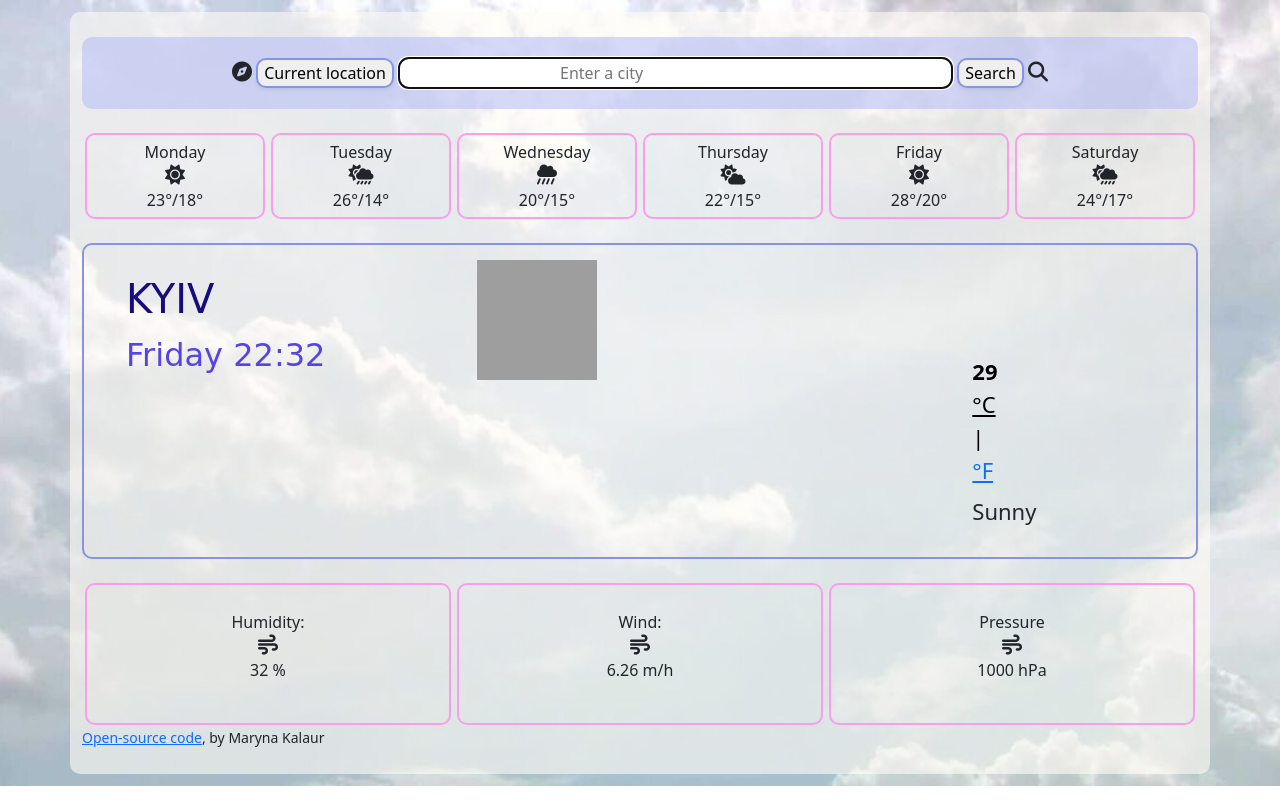
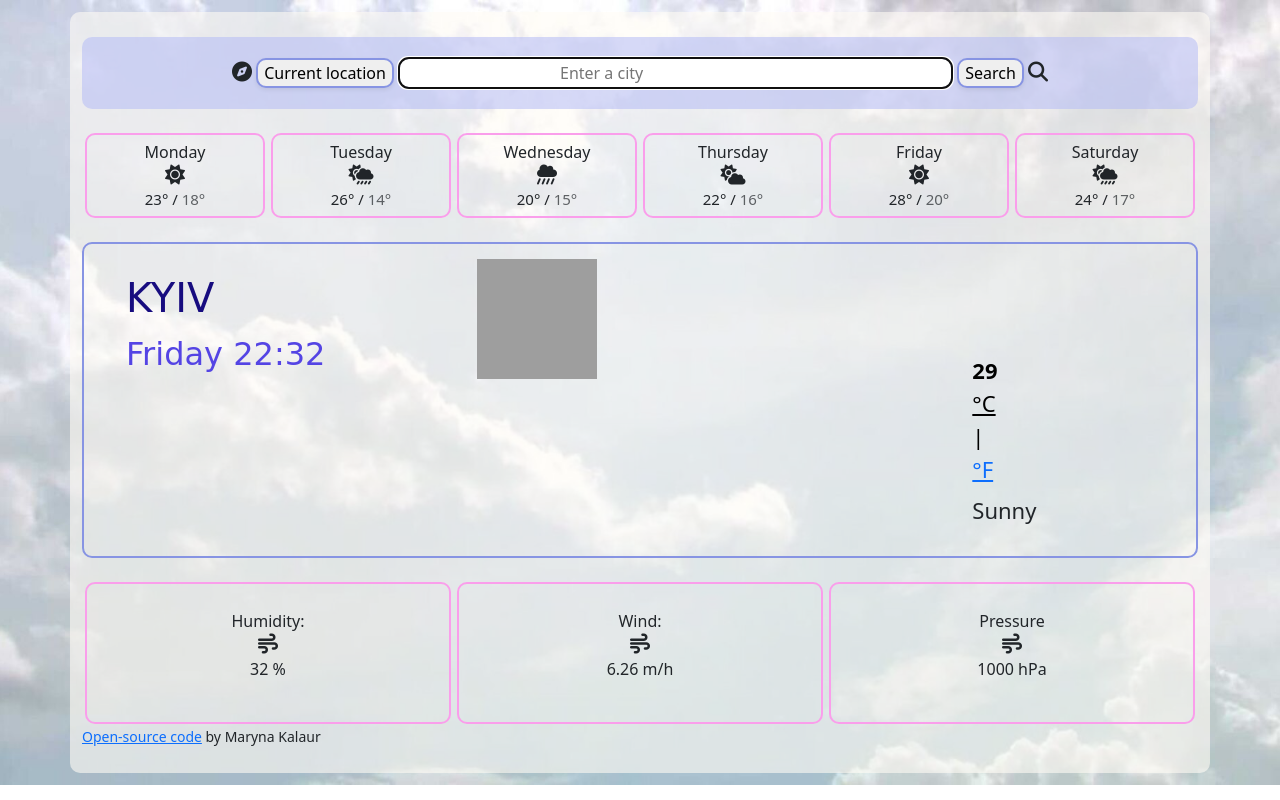
Before and after one commit to kalaurmarina/vanilla-weather-app, a plain HTML site: page index.html in a window 1280 px wide. Drawn offline with nearby package versions, Linux system fonts and the light colour scheme; grey boxes are pictures that could not be loaded.

```diff
--- a/index.html
+++ b/index.html
@@ -29,49 +29,93 @@
         </form>
 
         <br/>
+        <div class="weather-forecast">
         <div class="row m-0">
-            <div class="col sm-6 weather-days">
+            <div class="col sm-6 weather-forecast-days">
                 Monday
                 <br/>
                 <i class="fa-solid fa-sun"></i>
                 <br/>
-                23°/18°
+                <div class="weather-forecast-temperatures">
+                    <span class="weather-forecast-temperatures-max">
+                        23°
+                    </span>
+                    / <span class="weather-forecast-temperatures-min">
+                        18°
+                    </span>
+                </div>
             </div>
-            <div class="col weather-days">
+            <div class="col weather-forecast-days">
                 Tuesday
                 <br/>
                 <i class="fa-solid fa-cloud-sun-rain"></i>
                 <br/>
-                26°/14°
+                <div class="weather-forecast-temperatures">
+                    <span class="weather-forecast-temperatures-max">
+                        26°
+                    </span>
+                    / <span class="weather-forecast-temperatures-min">
+                        14°
+                    </span>
+                </div>
             </div>
-            <div class="col weather-days">
+            <div class="col weather-forecast-days">
                 Wednesday
                 <br/>
                 <i class="fa-solid fa-cloud-showers-heavy"></i>
                 <br/>
-                20°/15°
+                <div class="weather-forecast-temperatures">
+                    <span class="weather-forecast-temperatures-max">
+                        20°
+                    </span>
+                    / <span class="weather-forecast-temperatures-min">
+                        15°
+                    </span>
+                </div>
             </div>
-            <div class="col weather-days">
+            <div class="col weather-forecast-days">
                 Thursday
                 <br/>
                 <i class="fa-solid fa-cloud-sun"></i>
                 <br/>
-                22°/15°
+                <div class="weather-forecast-temperatures">
+                    <span class="weather-forecast-temperatures-max">
+                        22°
+                    </span>
+                    / <span class="weather-forecast-temperatures-min">
+                        16°
+                    </span>
+                </div>
             </div>
-            <div class="col weather-days">
+            <div class="col weather-forecast-days">
                 Friday
                 <br/>
                 <i class="fa-solid fa-sun"></i>
                 <br/>
-                28°/20°
+                <div class="weather-forecast-temperatures">
+                    <span class="weather-forecast-temperatures-max">
+                        28°
+                    </span>
+                    / <span class="weather-forecast-temperatures-min">
+                        20°
+                    </span>
+                </div>
             </div>
-            <div class="col weather-days">
+            <div class="col weather-forecast-days">
                 Saturday
                 <br/>
                 <i class="fa-solid fa-cloud-sun-rain"></i>
                 <br/>
-                24°/17°
+                <div class="weather-forecast-temperatures">
+                    <span class="weather-forecast-temperatures-max">
+                        24°
+                    </span>
+                    / <span class="weather-forecast-temperatures-min">
+                        17°
+                    </span>
+                </div>
             </div>
+        </div>
         </div>
 
         <br/>
@@ -130,8 +174,17 @@
                 <br/>
                 <p id="pressure">1000 hPa</p>
             </div>
+
         </div>
-        <small class="resourse"><a href="https://github.com/kalaurmarina/my-weather-app.git" target="_blank">Open-source code</a>, by Maryna Kalaur</small>
+        <small
+        class="resourse">
+        <a
+        href="https://github.com/kalaurmarina/my-weather-app.git"
+        target="_blank"
+        >Open-source code</a
+        >
+        by Maryna Kalaur
+    </small>
     </div>
     <script src="src/script.js"></script>
 </body>
--- a/src/style.css
+++ b/src/style.css
@@ -81,7 +81,11 @@ body {
 
 }
 
-.weather-days {
+.weather-forecast {
+    text-align: center;
+}
+
+.weather-forecast-days {
     text-align: center;
     display: block;
     border: 2px;
@@ -90,6 +94,14 @@ body {
     border-radius: 10px;
     margin: 5px 3px auto;
     padding: 5px;
+}
+
+.weather-forecast-temperatures {
+    font-size: 15px;
+}
+
+.weather-forecast-temperatures-min {
+    opacity: 0.7;
 }
 
 .fa-solid {
```
